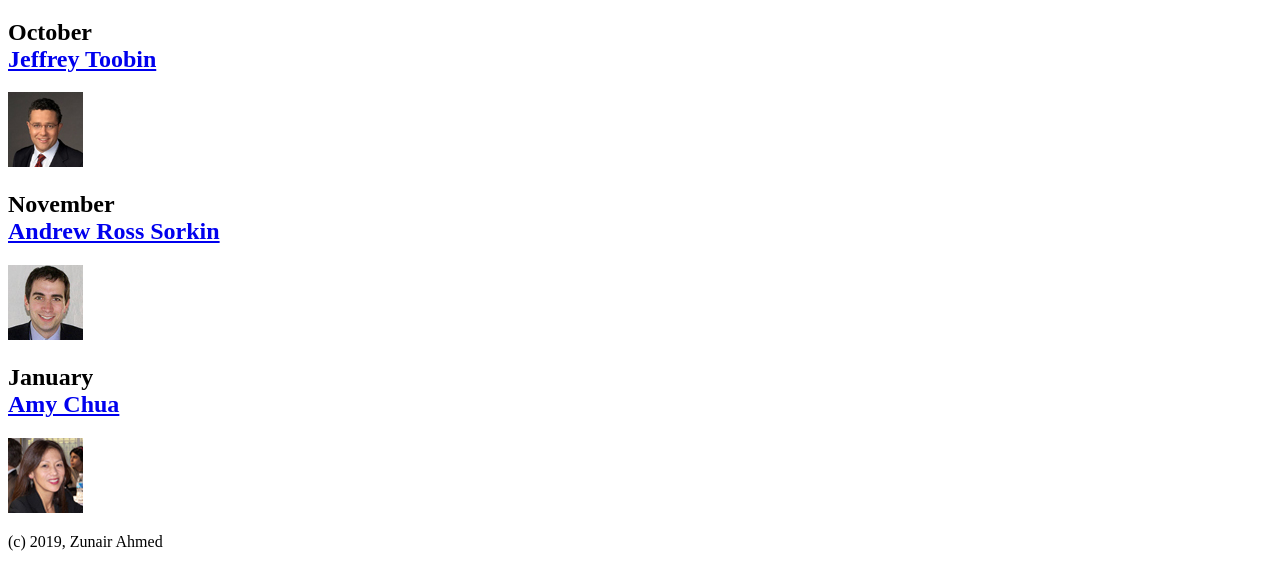
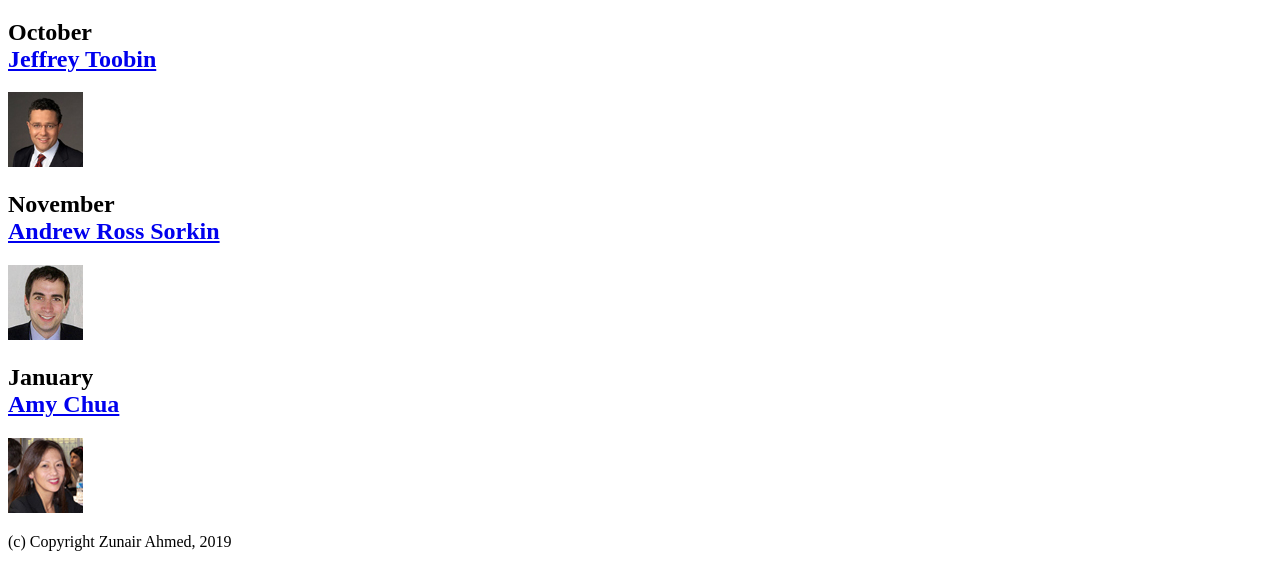
Before and after one commit to zunair0318/A08, a plain HTML site: page index.html in a window 1280 px wide. Shown: the part 522-1089 px from the top of the page. Drawn offline with Linux system fonts and the light colour scheme.

Commit message:
Update index.html

```diff
--- a/index.html
+++ b/index.html
@@ -44,7 +44,7 @@
 
 	</main>
 	<footer>
-		<p>(c) 2019, Zunair Ahmed</p>
+		<p>(c) Copyright Zunair Ahmed, 2019</p>
 
 	</footer>
 </body>
```
